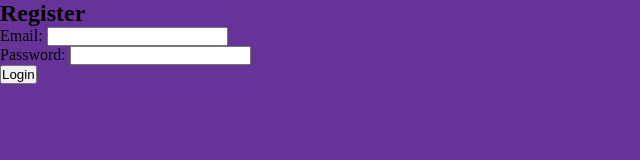
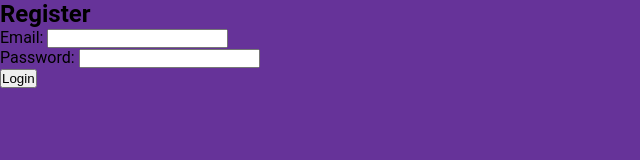
Before and after one commit to Luc4sGomes/form, a plain HTML site: page index.html in a window 1280 px wide. Shown: the whole page, without its empty margins (0-640 px from the left). Drawn offline with Linux system fonts and the light colour scheme.

```diff
--- a/assets/css/global.css
+++ b/assets/css/global.css
@@ -4,6 +4,12 @@
     box-sizing: border-box;
 }
 
+html,
 body{
-    background-color: rebeccapurple;
+    height: 100vh;
 }
+
+body{
+ background-color: rebeccapurple;
+ font-family: Roboto,Arial,sans-serif;
+}
```
